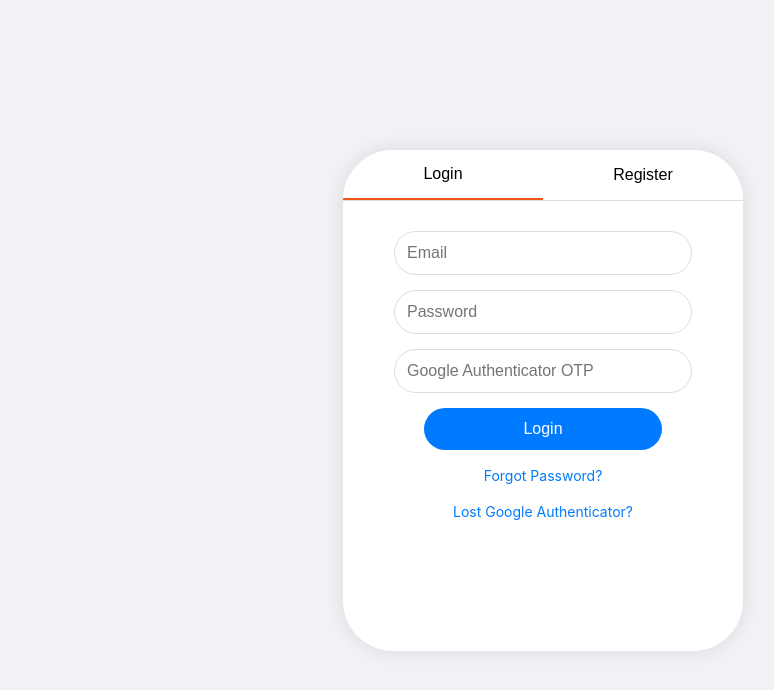
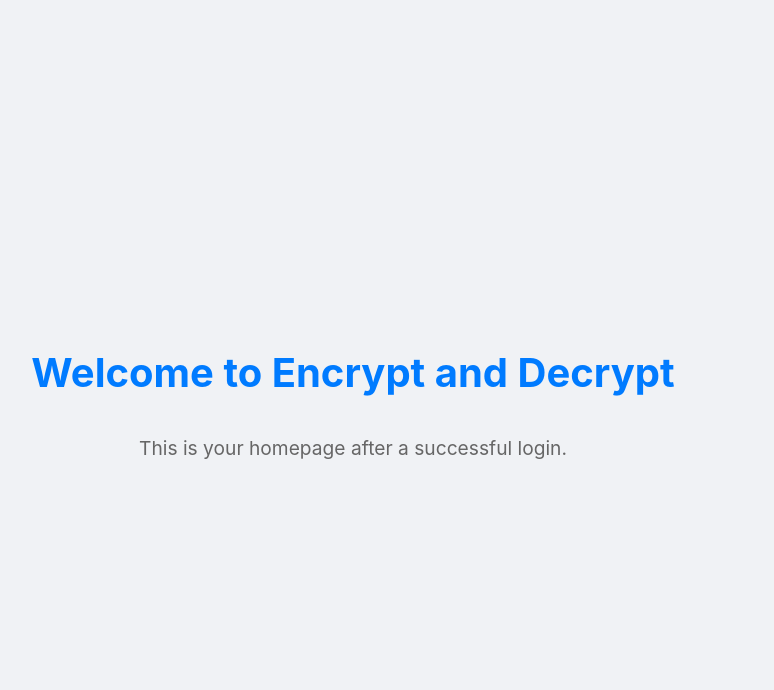
Before and after one commit to kumarnaiduadari/Encryption_Decryption_UI, a React (Create React App) app: page /home in a window 1280 px wide. Shown: the top 690 px of the page, without its empty margins (287-1061 px from the left). Built offline with nearby package versions, Linux system fonts and the light colour scheme.

Commit message:
gernated QRScan and created a webpage homepage

```diff
--- a/package.json
+++ b/package.json
@@ -8,9 +8,10 @@
     "@testing-library/react": "^16.2.0",
     "@testing-library/user-event": "^13.5.0",
     "axios": "^1.8.2",
+    "qrcode.react": "^4.2.0",
     "react": "^19.0.0",
     "react-dom": "^19.0.0",
-    "react-router-dom": "^7.3.0",
+    "react-router-dom": "^7.4.0",
     "react-scripts": "5.0.1",
     "web-vitals": "^2.1.4"
   },
--- a/src/App.js
+++ b/src/App.js
@@ -1,13 +1,17 @@
 import React from 'react';
+import { BrowserRouter as Router, Route, Routes } from 'react-router-dom';
 import AuthPage from './components/AuthPage';
-import './App.css';
+import HomePage from './components/HomePage';
 
-function App() {
+const App = () => {
   return (
-    <div className="App">
-      <AuthPage />
-    </div>
+    <Router>
+      <Routes>
+        <Route path="/" element={<AuthPage />} />
+        <Route path="/home" element={<HomePage />} />
+      </Routes>
+    </Router>
   );
-}
+};
 
 export default App;
--- a/src/components/AuthPage.css
+++ b/src/components/AuthPage.css
@@ -1,12 +1,14 @@
+/* Container for the entire auth page */
 .auth-container {
   display: flex;
-  justify-content: flex-end; /* Keep everything on the right */
+  justify-content: flex-end; /* Align to the right */
   align-items: center;
   min-height: 100vh;
   background: #f0f2f5;
   padding-right: 250px;
 }
 
+/* Wrapper for the auth card */
 .auth-wrapper {
   width: 400px;
   background: white;
@@ -15,6 +17,7 @@
   overflow: hidden;
 }
 
+/* Tabs for Login/Register */
 .auth-tabs {
   display: flex;
   border-bottom: 1px solid #ddd;
@@ -32,53 +35,54 @@
 
 .tab-button.active {
   background: white;
-  border-bottom: 2px solid #f55617;
+  border-bottom: 2px solid #f55617; /* Active tab indicator */
 }
 
 .tab-button:hover {
-  background: #13c23f;
+  background: #13c23f; /* Hover effect */
 }
 
+/* Container for sliding forms */
 .forms-container {
   overflow: hidden;
-  height: 450px; /* Adjust based on your needs */
+  height: 450px; /* Adjust height as needed */
 }
 
+/* Slider for all forms */
 .forms-slider {
   display: flex;
-  width: 400%; /* Quadruple width for four forms */
+  width: 500%; /* Five forms, each 100% wide */
   transition: transform 0.6s ease-in-out;
 }
 
+/* Individual form styling */
 .form {
-  width: 25%; /* Each form takes one-fourth of the slider width */
+  width: 20%; /* Each form takes 1/5 of the slider width */
   padding: 30px;
 }
 
-.login-form {
-  padding: 30px; /* Consistent with your previous form-login-form */
-}
-
-.register-form, .forgot-form, .lost-auth-form {
-  transform: translateX(0);
-}
-
+/* Sliding positions */
 .slide-login {
   transform: translateX(0);
 }
 
 .slide-register {
-  transform: translateX(-25%);
+  transform: translateX(-20%);
 }
 
 .slide-forgot {
-  transform: translateX(-50%);
+  transform: translateX(-40%);
 }
 
 .slide-lost-auth {
-  transform: translateX(-75%);
+  transform: translateX(-60%);
 }
 
+.slide-qr-scan {
+  transform: translateX(-80%);
+}
+
+/* Input group styling */
 .input-group {
   margin-bottom: 15px;
   position: relative;
@@ -92,6 +96,7 @@ input {
   font-size: 16px;
 }
 
+/* Button styling */
 .auth-button {
   width: 70%;
   padding: 12px;
@@ -108,6 +113,7 @@ input {
   background: #0056b3;
 }
 
+/* Error message styling */
 .error {
   color: #dc3545;
   font-size: 12px;
@@ -122,17 +128,43 @@ input {
   position: static;
 }
 
-.forgot-link, .back-link, .lost-auth-link {
+/* Links styling */
+.forgot-link,
+.back-link,
+.lost-auth-link {
   text-align: center;
   margin-top: 15px;
 }
 
-.forgot-link span, .back-link span, .lost-auth-link span {
+.forgot-link span,
+.back-link span,
+.lost-auth-link span {
   color: #007bff;
   cursor: pointer;
   font-size: 14px;
 }
 
-.forgot-link span:hover, .back-link span:hover, .lost-auth-link span:hover {
+.forgot-link span:hover,
+.back-link span:hover,
+.lost-auth-link span:hover {
   text-decoration: underline;
 }
+
+/* QR code form specific styling */
+.qr-scan-form {
+  text-align: center;
+}
+
+.qr-code-container {
+  margin: 20px 0;
+}
+
+.qr-scan-form h3 {
+  margin-bottom: 10px;
+}
+
+.qr-scan-form p {
+  margin-bottom: 20px;
+  font-size: 14px;
+  color: #666;
+}
--- a/src/components/AuthPage.js
+++ b/src/components/AuthPage.js
@@ -1,5 +1,7 @@
 import React, { useState } from 'react';
 import axios from 'axios';
+import { QRCodeSVG } from 'qrcode.react';
+import { useNavigate } from 'react-router-dom'; // Import useNavigate
 import './AuthPage.css';
 
 const AuthPage = () => {
@@ -15,7 +17,9 @@ const AuthPage = () => {
   });
   const [forgotForm, setForgotForm] = useState({ email: '' });
   const [lostAuthForm, setLostAuthForm] = useState({ email: '' });
+  const [qrCodeUrl, setQrCodeUrl] = useState(null);
   const [errors, setErrors] = useState({});
+  const navigate = useNavigate(); // Hook for navigation
 
   const validateLogin = () => {
     const newErrors = {};
@@ -81,7 +85,6 @@ const AuthPage = () => {
       setErrors(validationErrors);
       return;
     }
-    // Map frontend field names to backend expected names
     const payload = {
       email: loginForm.email,
       password: loginForm.password,
@@ -90,16 +93,11 @@ const AuthPage = () => {
     try {
       const response = await axios.post('http://localhost:8000/login', payload);
       console.log('Login successful:', response.data);
-      setLoginForm({ email: '', password: '', googleOtp: '' }); // Reset form
+      setLoginForm({ email: '', password: '', googleOtp: '' });
+      navigate('/home'); // Redirect to HomePage.js
     } catch (error) {
       console.error('Login error:', error.response);
-      const errorDetail = error.response?.data?.detail;
-      if (Array.isArray(errorDetail)) {
-        const errorMessages = errorDetail.map(err => err.msg).join(', ');
-        setErrors({ server: errorMessages || 'Login failed' });
-      } else {
-        setErrors({ server: error.response?.data?.detail || 'Login failed' });
-      }
+      setErrors({ server: error.response?.data?.detail || 'Login failed' });
     }
   };
 
@@ -118,8 +116,25 @@ const AuthPage = () => {
       password: userData.password
     };
     try {
-      const response = await axios.post('http://localhost:8000/add_user', payload);
-      console.log('Registration successful:', response.data);
+      const registerResponse = await axios.post('http://localhost:8000/add_user', payload);
+      console.log('Registration successful:', registerResponse.data);
+
+      const qrResponse = await axios.post('http://localhost:8000/generate_qr', {
+        email: userData.email
+      });
+      console.log('QR Response:', qrResponse.data);
+
+      const qrUrl = qrResponse.data.data.qr_url; // Your updated field
+      if (qrUrl) {
+        setQrCodeUrl(qrUrl);
+        setActiveForm('qr-scan');
+        setLoginForm({ ...loginForm, email: userData.email });
+      } else {
+        console.log('QR code URL not found in response:', qrResponse.data);
+        setErrors({ server: 'QR code generation failed - No QR URL in response' });
+        setActiveForm('login');
+      }
+
       setRegisterForm({
         firstName: '',
         lastName: '',
@@ -127,16 +142,9 @@ const AuthPage = () => {
         password: '',
         confirmPassword: ''
       });
-      setActiveForm('login');
     } catch (error) {
-      console.error('Registration error:', error.response);
-      const errorDetail = error.response?.data?.detail;
-      if (Array.isArray(errorDetail)) {
-        const errorMessages = errorDetail.map(err => err.msg).join(', ');
-        setErrors({ server: errorMessages || 'Registration failed' });
-      } else {
-        setErrors({ server: error.response?.data?.detail || 'Registration failed' });
-      }
+      console.error('Error:', error.response);
+      setErrors({ server: error.response?.data?.detail || 'Registration or QR code generation failed' });
     }
   };
 
@@ -150,7 +158,7 @@ const AuthPage = () => {
     try {
       const response = await axios.post('http://localhost:8000/api/forgot-password', forgotForm);
       console.log('OTP sent:', response.data);
-      alert('OTP has been sent to your email. Please check your inbox.');
+      alert('OTP has been sent to your email.');
       setActiveForm('login');
     } catch (error) {
       setErrors({ server: error.response?.data?.message || 'Failed to send OTP' });
@@ -167,7 +175,7 @@ const AuthPage = () => {
     try {
       const response = await axios.post('http://localhost:8000/api/lost-authenticator', lostAuthForm);
       console.log('Recovery email sent:', response.data);
-      alert('A recovery email has been sent. Please check your inbox.');
+      alert('Recovery email sent.');
       setActiveForm('login');
     } catch (error) {
       setErrors({ server: error.response?.data?.message || 'Failed to send recovery email' });
@@ -211,7 +219,13 @@ const AuthPage = () => {
         </div>
 
         <div className="forms-container">
-          <div className={`forms-slider ${activeForm === 'login' ? 'slide-login' : activeForm === 'register' ? 'slide-register' : activeForm === 'forgot' ? 'slide-forgot' : 'slide-lost-auth'}`}>
+          <div className={`forms-slider ${
+            activeForm === 'login' ? 'slide-login' :
+            activeForm === 'register' ? 'slide-register' :
+            activeForm === 'forgot' ? 'slide-forgot' :
+            activeForm === 'lost-auth' ? 'slide-lost-auth' :
+            activeForm === 'qr-scan' ? 'slide-qr-scan' : ''
+          }`}>
             <div className="form login-form">
               <form onSubmit={handleLoginSubmit}>
                 <div className="input-group">
@@ -267,7 +281,7 @@ const AuthPage = () => {
                   />
                   {errors.firstName && <span className="error">{errors.firstName}</span>}
                 </div>
-                <div className= "input-group">
+                <div className="input-group">
                   <input
                     type="text"
                     name="lastName"
@@ -351,6 +365,24 @@ const AuthPage = () => {
                 </p>
               </form>
             </div>
+
+            <div className="form qr-scan-form">
+              <h3>Scan QR Code</h3>
+              <p>Scan this QR code with Google Authenticator to set up 2FA.</p>
+              {qrCodeUrl ? (
+                <div className="qr-code-container">
+                  <QRCodeSVG value={qrCodeUrl} size={200} />
+                </div>
+              ) : (
+                <p>Loading QR code...</p>
+              )}
+              <button
+                className="auth-button"
+                onClick={() => setActiveForm('login')}
+              >
+                Proceed to Login
+              </button>
+            </div>
           </div>
         </div>
       </div>
--- /dev/null
+++ b/src/components/HomePage.css
@@ -0,0 +1,19 @@
+.home-container {
+    display: flex;
+    flex-direction: column;
+    align-items: center;
+    justify-content: center;
+    min-height: 100vh;
+    background: #f0f2f5;
+  }
+
+  .home-container h1 {
+    color: #007bff;
+    font-size: 2.5rem;
+    margin-bottom: 20px;
+  }
+
+  .home-container p {
+    font-size: 1.2rem;
+    color: #666;
+  }
--- /dev/null
+++ b/src/components/HomePage.js
@@ -0,0 +1,13 @@
+import React from 'react';
+import './HomePage.css'; // Optional CSS file
+
+const HomePage = () => {
+  return (
+    <div className="home-container">
+      <h1>Welcome to Encrypt and Decrypt </h1>
+      <p>This is your homepage after a successful login.</p>
+    </div>
+  );
+};
+
+export default HomePage;
```
Also changed, not shown: 1 other file (tests, documents, lock files or other folders).
